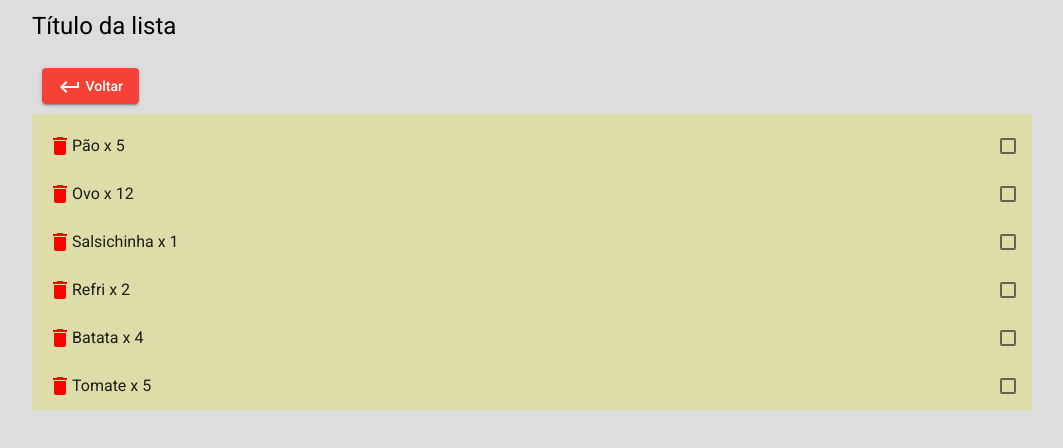
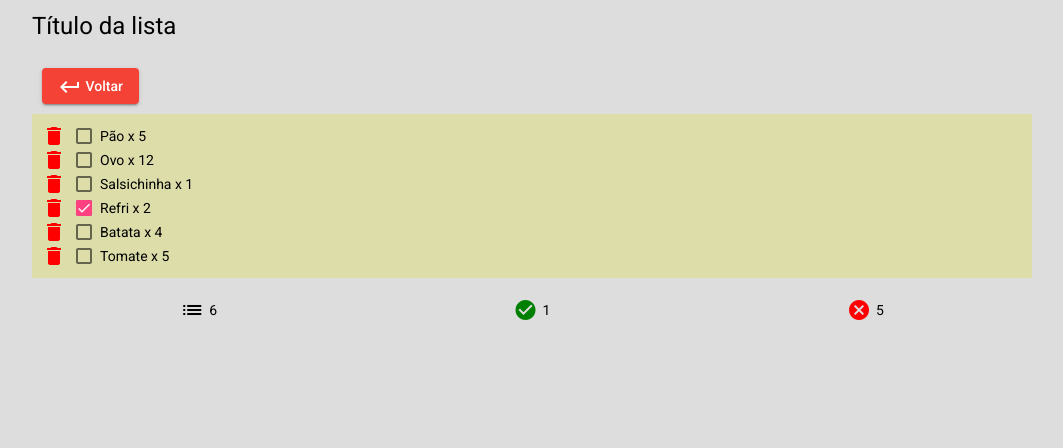
Before and after one commit to sam93vasconcelos/market-list-web, an Angular app: page /lista/1 in a window 1280 px wide. Shown: the top 448 px of the page, without its empty margins (108-1171 px from the left). Built offline with nearby package versions, Linux system fonts and the light colour scheme; sample sign-in values are in the browser's storage.

Commit message:
check item and update numbers

```diff
--- a/src/app/app.module.ts
+++ b/src/app/app.module.ts
@@ -14,6 +14,7 @@ import { AuthGuardService } from './auth-guard-service.service';
 import { ListCardComponent } from './components/list-card/list-card.component';
 
 import { MatIconModule } from '@angular/material/icon';
+import { MatCheckboxModule } from '@angular/material/checkbox';
 import { ShowListComponent } from './lists/show-list/show-list.component';
 import { MatListModule } from '@angular/material/list';
 import { ListItemComponent } from './components/list-item/list-item.component';
@@ -36,6 +37,7 @@ import { ListItemComponent } from './components/list-item/list-item.component';
     MatButtonModule,
     MatIconModule,
     MatListModule,
+    MatCheckboxModule,
   ],
   providers: [AuthGuardService],
   bootstrap: [AppComponent],
--- a/src/app/components/list-item/list-item.component.html
+++ b/src/app/components/list-item/list-item.component.html
@@ -1,6 +1,13 @@
-<span class="d-flex vertical-center">
-  <mat-icon (click)="handleDelete($event, item)" style="color: red">{{
+<div>
+  <mat-icon (click)="handleDelete($event, item.name)" style="color: red">{{
     confirmDelete ? "info" : "delete"
   }}</mat-icon>
-  {{ item }}
-</span>
+
+  <mat-checkbox
+    #checkBought
+    [checked]="item.bought"
+    (change)="handleChange(checkBought.checked)"
+  >
+    {{ item.name }}
+  </mat-checkbox>
+</div>
--- a/src/app/components/list-item/list-item.component.scss
+++ b/src/app/components/list-item/list-item.component.scss
@@ -0,0 +1,11 @@
+div {
+  display: flex;
+
+  .mat-checkbox-checked {
+    text-decoration: line-through;
+  }
+
+  .mat-icon {
+    margin-right: 10px;
+  }
+}
--- a/src/app/components/list-item/list-item.component.ts
+++ b/src/app/components/list-item/list-item.component.ts
@@ -8,6 +8,7 @@ import { Component, EventEmitter, Input, OnInit, Output } from '@angular/core';
 export class ListItemComponent implements OnInit {
   @Input() item;
   @Output() deleteItemEvent = new EventEmitter<string>();
+  @Output() changeItemEvent = new EventEmitter<boolean>();
 
   confirmDelete = false;
 
@@ -29,4 +30,9 @@ export class ListItemComponent implements OnInit {
       this.confirmDelete = false;
     }, 2000);
   }
+
+  handleChange(state: boolean) {
+    this.item.bought = state;
+    this.changeItemEvent.emit(state);
+  }
 }
--- a/src/app/lists/show-list/show-list.component.html
+++ b/src/app/lists/show-list/show-list.component.html
@@ -6,12 +6,55 @@
     Voltar
   </button>
 
-  <mat-selection-list #shoes class="list-container">
+  <div *ngIf="items.length === itemsBought.length" class="complete-badge">
+    😄 Lista completa
+  </div>
+
+  <!-- <mat-selection-list #shoes class="list-container">
     <mat-list-option *ngFor="let item of items">
       <app-list-item
         (deleteItemEvent)="deleteItem(item)"
         [item]="item"
       ></app-list-item>
     </mat-list-option>
-  </mat-selection-list>
+  </mat-selection-list> -->
+
+  <ul>
+    <li *ngFor="let item of items">
+      <app-list-item
+        (deleteItemEvent)="deleteItem(item.name)"
+        (changeItemEvent)="updateNumbers()"
+        [item]="item"
+      ></app-list-item>
+    </li>
+  </ul>
+
+  <div class="icons-section">
+    <span class="item-qty" title="Total de itens">
+      <mat-icon aria-hidden="false" aria-label="Total de itens">
+        list
+      </mat-icon>
+      {{ items.length }}
+    </span>
+    <span class="item-bought" title="Itens comprados">
+      <mat-icon
+        style="color: green"
+        aria-hidden="false"
+        aria-label="Itens comprados"
+      >
+        check_circle
+      </mat-icon>
+      {{ itemsBought.length }}
+    </span>
+    <span class="item-unbought" title="Itens por comprar">
+      <mat-icon
+        style="color: red"
+        aria-hidden="false"
+        aria-label="Itens por comprar"
+      >
+        cancel
+      </mat-icon>
+      {{ itemsUnbought.length }}
+    </span>
+  </div>
 </div>
--- a/src/app/lists/show-list/show-list.component.scss
+++ b/src/app/lists/show-list/show-list.component.scss
@@ -2,6 +2,32 @@ mat-list-option[aria-selected="true"] {
   text-decoration: line-through;
 }
 
-.list-container {
+.complete-badge {
+  position: absolute;
+  right: 20px;
+  top: 20px;
+  font-size: 18px;
+}
+
+.icons-section {
+  display: flex;
+  justify-content: space-around;
+
+  span {
+    display: inherit;
+    gap: 5px;
+    align-items: center;
+  }
+  margin-top: 20px;
+}
+
+ul {
   background: #dda;
+  list-style-type: none;
+  margin: 0;
+  padding: 10px;
+
+  li {
+    display: block;
+  }
 }
--- a/src/app/lists/show-list/show-list.component.ts
+++ b/src/app/lists/show-list/show-list.component.ts
@@ -6,20 +6,29 @@ import { Component, OnInit } from '@angular/core';
   styleUrls: ['./show-list.component.scss'],
 })
 export class ShowListComponent implements OnInit {
-  items: string[] = [
-    'Pão x 5',
-    'Ovo x 12',
-    'Salsichinha x 1',
-    'Refri x 2',
-    'Batata x 4',
-    'Tomate x 5',
+  items = [
+    { name: 'Pão x 5', bought: false },
+    { name: 'Ovo x 12', bought: false },
+    { name: 'Salsichinha x 1', bought: false },
+    { name: 'Refri x 2', bought: true },
+    { name: 'Batata x 4', bought: false },
+    { name: 'Tomate x 5', bought: false },
   ];
+
+  itemsBought = this.items.filter((item) => item.bought);
+  itemsUnbought = this.items.filter((item) => !item.bought);
 
   constructor() {}
 
   ngOnInit(): void {}
 
   deleteItem(item: string) {
-    this.items = this.items.filter((i) => i !== item);
+    this.items = this.items.filter((i) => i.name !== item);
+    this.updateNumbers();
+  }
+
+  updateNumbers() {
+    this.itemsBought = this.items.filter((item) => item.bought);
+    this.itemsUnbought = this.items.filter((item) => !item.bought);
   }
 }
```
